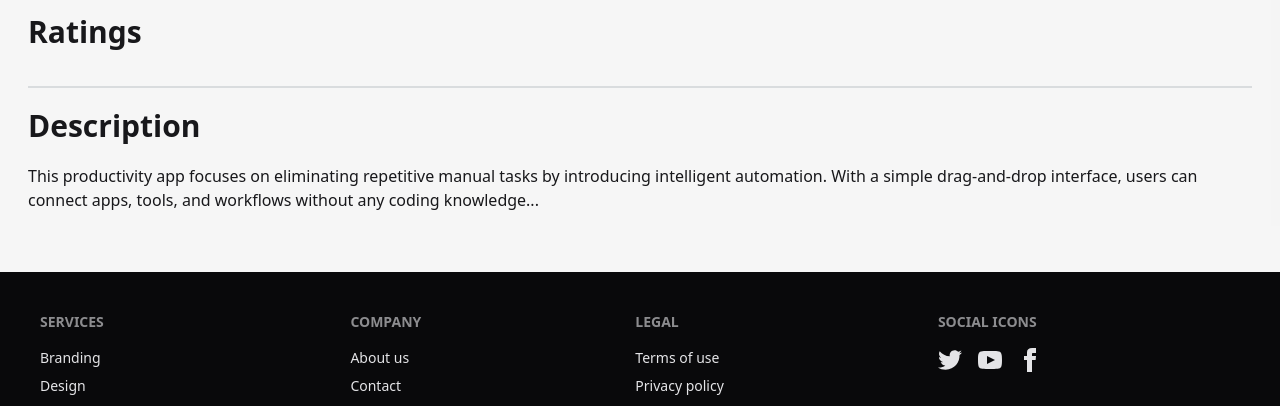
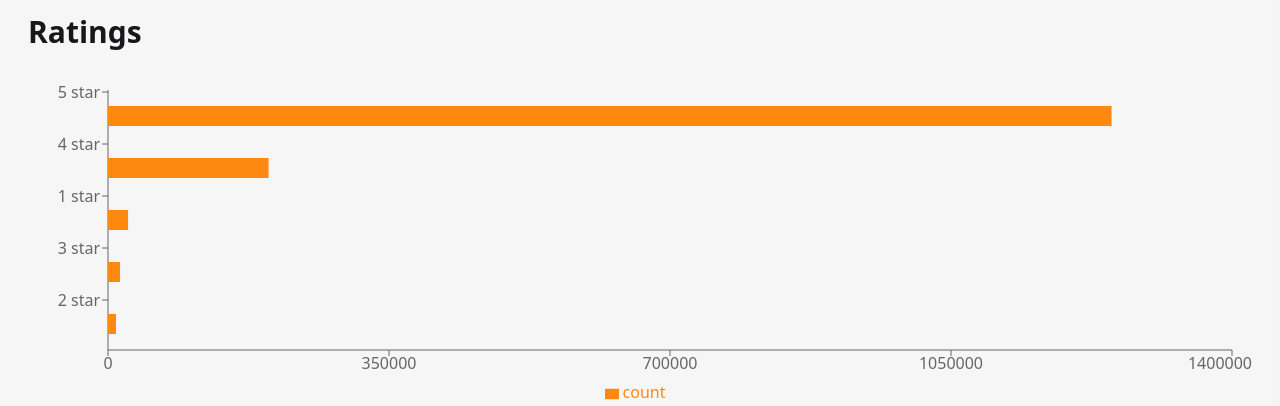
Before and after one commit to MdRifatulIslam1080/hero-app, a React (Vite) app: page /appDetails/1 in a window 1280 px wide. Shown: the part 537-943 px from the top of the page. Built offline with nearby package versions, Linux system fonts and the light colour scheme.

Commit message:
added recharts card functionality

```diff
--- a/src/pages/AppDetails/AppDetails.jsx
+++ b/src/pages/AppDetails/AppDetails.jsx
@@ -2,6 +2,7 @@ import React from "react";
 import { useLoaderData, useParams } from "react-router";
 import { addToInstalledDB } from "../../utility/addToDB";
 import { toast } from "react-toastify";
+import Ratings from "../Ratings/Ratings";
 
 const AppDetails = () => {
   const data = useLoaderData();
@@ -24,7 +25,7 @@ const AppDetails = () => {
     image,
     title,
     description,
-
+    ratings,
     reviews,
     ratingAvg,
     downloads,
@@ -95,6 +96,9 @@ const AppDetails = () => {
       </div>
       <p className="border-b-2 py-2 border-[#0019311e]"></p>
       <h1 className="py-5 font-bold text-3xl">Ratings</h1>
+      <div className="w-full h-[354px] ">
+        <Ratings ratingsData={ratings}></Ratings>
+      </div>
       <p className="border-b-2 py-2 border-[#0019311e]"></p>
       <h1 className="py-5 font-bold text-3xl">Description</h1>
       <p>{description}</p>
--- /dev/null
+++ b/src/pages/Ratings/Ratings.jsx
@@ -0,0 +1,42 @@
+import React from "react";
+import {
+  ComposedChart,
+  Line,
+  Area,
+  Bar,
+  XAxis,
+  YAxis,
+  CartesianGrid,
+  Tooltip,
+  Legend,
+  ResponsiveContainer,
+} from "recharts";
+
+const Ratings = ({ ratingsData }) => {
+  return (
+    <ResponsiveContainer width="100%" height="100%">
+      <ComposedChart
+        layout="vertical"
+        width={500}
+        height={400}
+        data={ratingsData.sort((a, b) => b.count - a.count)}
+        margin={{
+          top: 20,
+          right: 20,
+          bottom: 20,
+          left: 20,
+        }}
+      >
+        <CartesianGrid stroke="#f5f5f5" />
+        <XAxis type="number" />
+        <YAxis dataKey="name" type="category" scale="band" />
+        <Tooltip />
+        <Legend />
+
+        <Bar dataKey="count" barSize={20} fill="#FF8811" />
+      </ComposedChart>
+    </ResponsiveContainer>
+  );
+};
+
+export default Ratings;
```
